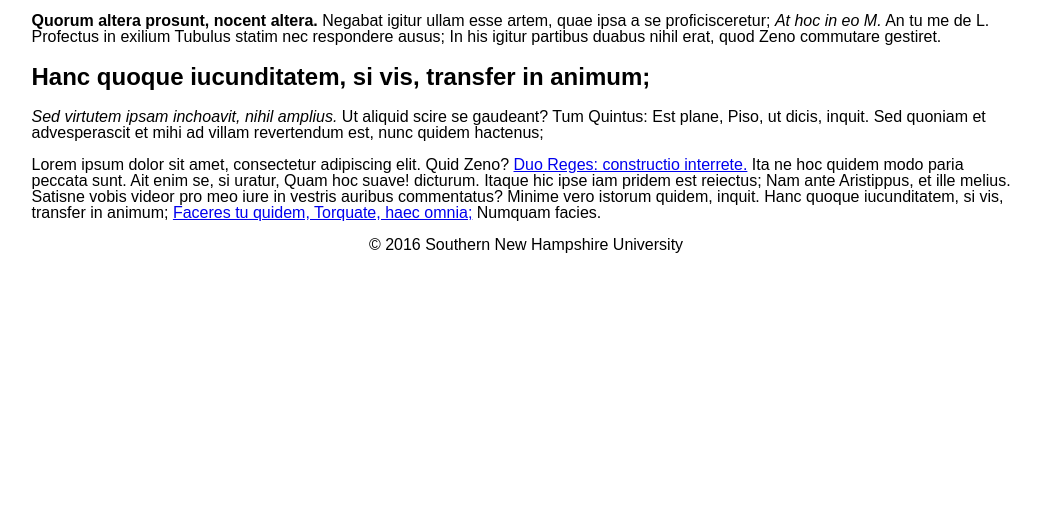
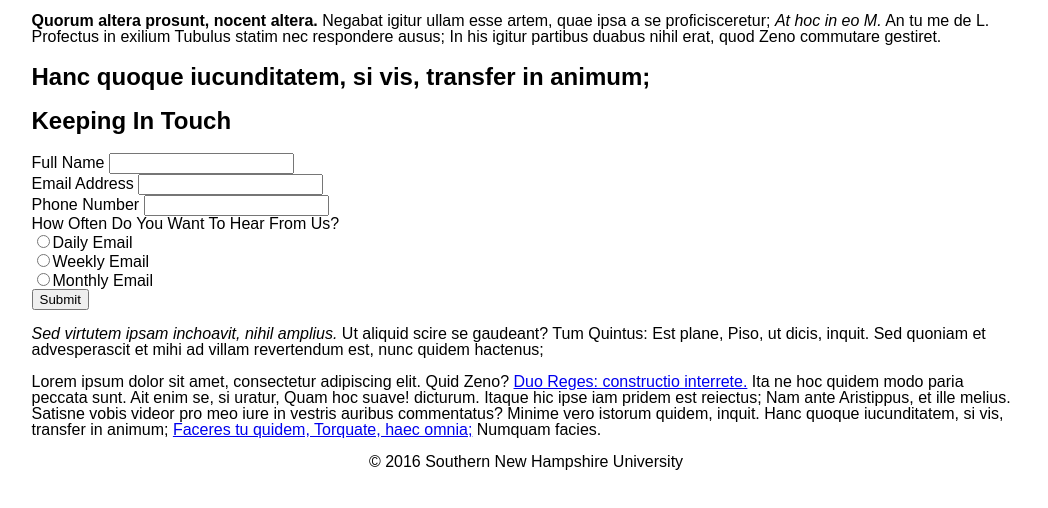
Before and after one commit to Brandenlanghals/Mod4-Act2, a plain HTML site: page index.html in a window 1280 px wide. Shown: the part 206-714 px from the top of the page, without its empty margins (114-1162 px from the left). Drawn offline with Linux system fonts and the light colour scheme.

Commit message:
Added form/table/radio btns

```diff
--- a/css/style.css
+++ b/css/style.css
@@ -27,6 +27,7 @@
     border-spacing: 0;
   }
 
+
 /*=========================================
     Main Styles
     =========================================*/
--- a/index.html
+++ b/index.html
@@ -27,6 +27,22 @@
 
 		<h2>Hanc quoque iucunditatem, si vis, transfer in animum;</h2>
 
+		<!--New Form For Assignment Below-->
+		<form action="#" method="post"></form>
+			<h2>Keeping In Touch</h2>
+			<label>Full Name <input type="text" name="fullname"></label><br>
+			<label>Email Address <input type="email" name="emailaddress">
+			</label><br>
+			<label>Phone Number <input type="text" name="phone"></label><br>
+			How Often Do You Want To Hear From Us?<br>
+			<label><input type="radio" name="emailfreq">Daily Email</label><br>
+			<label><input type="radio" name="emailfreq">Weekly Email</label><br>
+			<label><input type="radio" name="emailfreq">Monthly Email</label>
+			<br>
+			<label><input type="submit"></label>
+		</form>
+
+
 		<p><i>Sed virtutem ipsam inchoavit, nihil amplius.</i> Ut aliquid scire se gaudeant? Tum Quintus: Est plane, Piso, ut dicis, inquit. Sed quoniam et advesperascit et mihi ad villam revertendum est, nunc quidem hactenus; </p>
 
 		<p>Lorem ipsum dolor sit amet, consectetur adipiscing elit. Quid Zeno? <a href='http://loripsum.net/' target='_blank'>Duo Reges: constructio interrete.</a> Ita ne hoc quidem modo paria peccata sunt. Ait enim se, si uratur, Quam hoc suave! dicturum. Itaque hic ipse iam pridem est reiectus; Nam ante Aristippus, et ille melius. Satisne vobis videor pro meo iure in vestris auribus commentatus? Minime vero istorum quidem, inquit. Hanc quoque iucunditatem, si vis, transfer in animum; <a href='http://loripsum.net/' target='_blank'>Faceres tu quidem, Torquate, haec omnia;</a> Numquam facies. </p>
```
